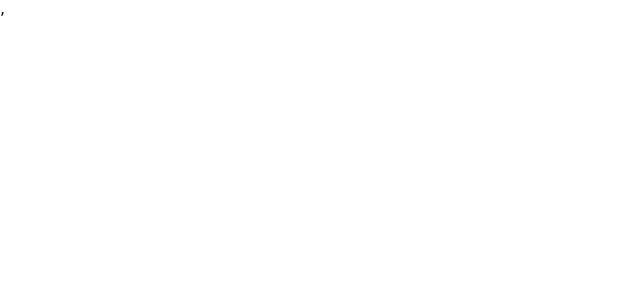
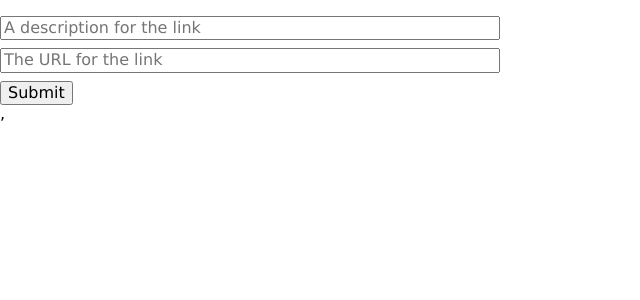
Before and after one commit to alvinindra/practice-react-apollo-graphql, a React (Create React App) app: page / in a window 1280 px wide. Shown: the top 300 px of the page, without its empty margins (0-640 px from the left). Built offline with nearby package versions, Linux system fonts and the light colour scheme.

Commit message:
feat: create link useMutation

```diff
--- a/src/components/App.js
+++ b/src/components/App.js
@@ -1,9 +1,10 @@
 import React, { Component } from 'react'
 import LinkList from './LinkList'
+import CreateLink from './CreateLink'
 
 class App extends Component {
   render() {
-    return <LinkList />
+    return <CreateLink />
   }
 }
 
--- /dev/null
+++ b/src/components/CreateLink.js
@@ -0,0 +1,68 @@
+import React, { useState } from 'react'
+import { useMutation, gql } from '@apollo/client'
+
+const CREATE_LINK_MUTATION = gql`
+  mutation PostMutation($description: String!, $url: String!) {
+    post(description: $description, url: $url) {
+      id
+      createdAt
+      url
+      description
+    }
+  }
+`
+
+const CreateLink = () => {
+  const [formState, setFormState] = useState({
+    description: '',
+    url: '',
+  })
+
+  const [createLink] = useMutation(CREATE_LINK_MUTATION, {
+    variables: {
+      description: formState.description,
+      url: formState.url,
+    },
+  })
+
+  return (
+    <div>
+      <form
+        onSubmit={(e) => {
+          e.preventDefault()
+          createLink()
+        }}
+      >
+        <div className="flex flex-column mt3">
+          <input
+            className="mb2"
+            value={formState.description}
+            onChange={(e) =>
+              setFormState({
+                ...formState,
+                description: e.target.value,
+              })
+            }
+            type="text"
+            placeholder="A description for the link"
+          />
+          <input
+            className="mb2"
+            value={formState.url}
+            onChange={(e) =>
+              setFormState({
+                ...formState,
+                url: e.target.value,
+              })
+            }
+            type="text"
+            placeholder="The URL for the link"
+          />
+        </div>
+        <button type="submit">Submit</button>
+      </form>
+    </div>
+  )
+}
+
+export default CreateLink
```
Also changed, not shown: 1 other file (tests, documents, lock files or other folders).
